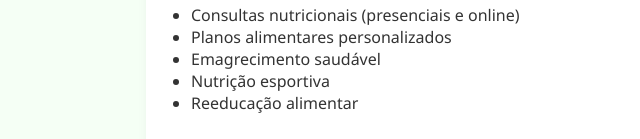
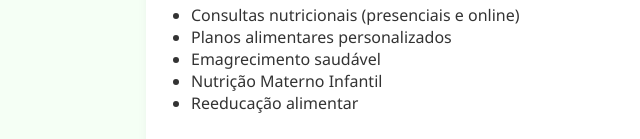
Before and after one commit to ysabellanutri/site-ysabella, a plain HTML site: page index.html in a window 1280 px wide. Shown: the part 813-952 px from the top of the page, 14-654 px from the left. Drawn offline with Linux system fonts and the light colour scheme.

Commit message:
index.html

```diff
--- a/index.html
+++ b/index.html
@@ -119,7 +119,7 @@
         <li>Consultas nutricionais (presenciais e online)</li>
         <li>Planos alimentares personalizados</li>
         <li>Emagrecimento saudável</li>
-        <li>Nutrição esportiva</li>
+        <li>Nutrição Materno Infantil</li>
         <li>Reeducação alimentar</li>
       </ul>
     </section>
```
